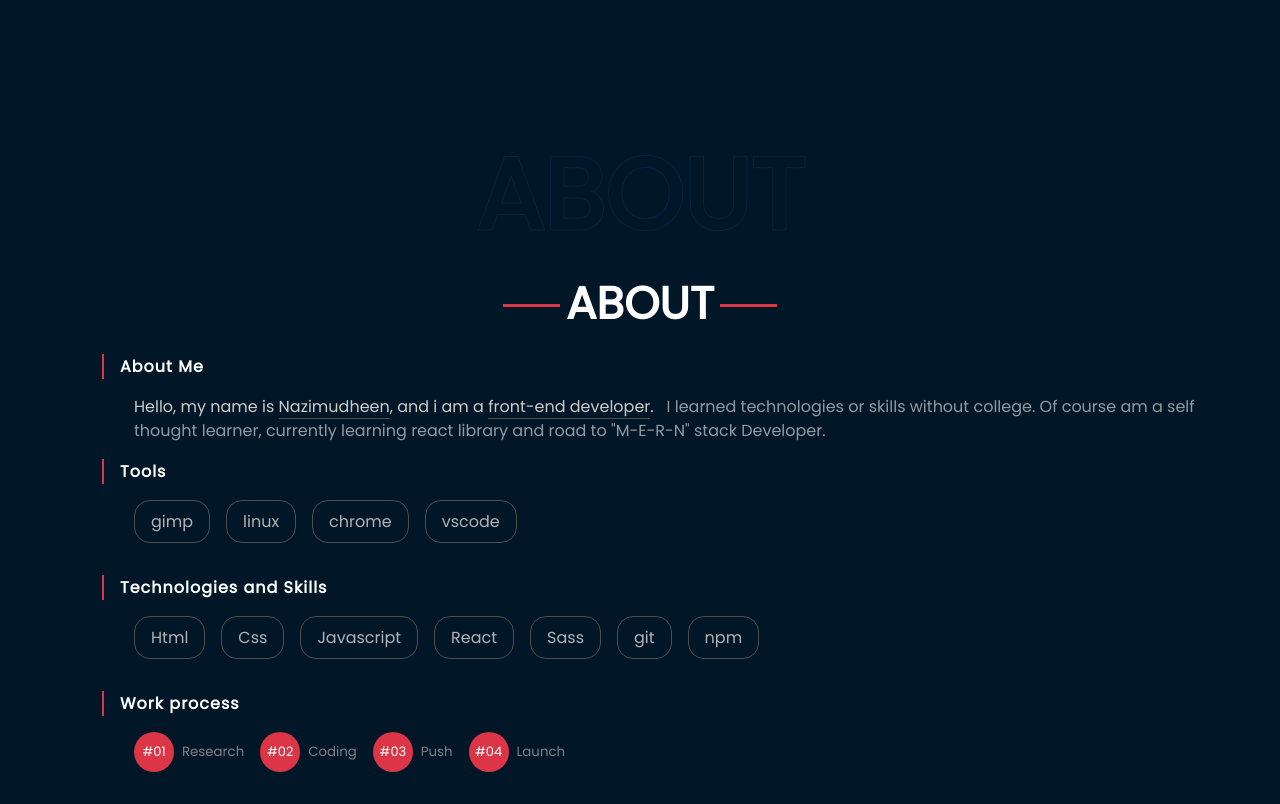
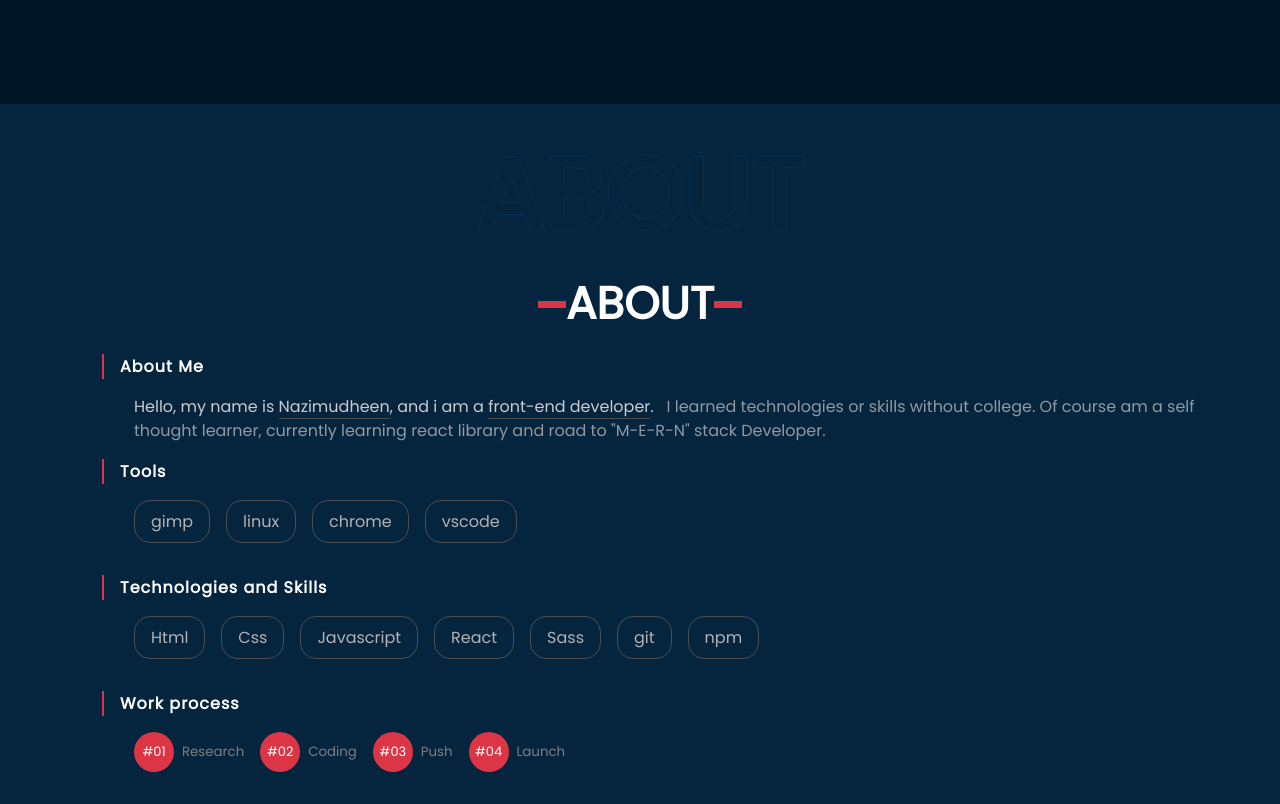
Before and after one commit to NAZIMUDHEEN267/my_portfolio, a React (Create React App) app: page / in a window 1280 px wide. Shown: the part 690-1494 px from the top of the page. Built offline with nearby package versions, Linux system fonts and the light colour scheme.

Commit message:
headline side line changed

```diff
--- a/src/components/About.js
+++ b/src/components/About.js
@@ -1,16 +1,21 @@
 
 export default function About() {
     return (
-        <div className="container width">
+        <div className="about container" id="about">
+            <div className="width">
                 {/* shadow text */}
                 <h1 className="shadow text-center">
                     ABOUT
                 </h1>
 
                 {/* headline text */}
-            <h3 className="headline">
+                <div className="headline">
+                    <span className="left">transparent</span>
+                    <h3>
                         ABOUT
                     </h3>
+                    <span className="right">transparent</span>
+                </div>
 
                 {/* description about container */}
                 <div className="description">
@@ -66,5 +71,6 @@ export default function About() {
                     </article>
                 </div>
             </div>
+        </div>
     )
 }
--- a/src/components/Home.js
+++ b/src/components/Home.js
@@ -7,9 +7,8 @@ import { AiFillGithub, AiOutlineTwitter } from "react-icons/ai";
 
 const Home = function () {
     return (
-        <div className="home width" id="home width">
-
-            {/* home text field */}
+        <div className="home width" id="home">
+                  {/* home text field */}
             <div className="home__text">
                 <h3>Hi There, I'm</h3>
                 <h1>Nazimudheen Ti</h1>
--- a/src/scss/base/_global.scss
+++ b/src/scss/base/_global.scss
@@ -95,27 +95,23 @@ a {
 
 // headline for container
 .headline {
-  position: relative;
-  text-align: center;
-  font-size: fun.convertor(45);
+  display: flex;
+  justify-content: center;
+  align-items: center;
 
-  &::after {
-    content: "";
-    position: absolute;
-    top: 50%;
-    left: 38%;
-    width: 5%;
-    height: 4%;
+  .left {
+    color: transparent;
+    font-size: 0.3rem;
     background-color: var.$crimson;
   }
 
-  &::before {
-    content: "";
-    position: absolute;
-    top: 50%;
-    right: 38%;
-    width: 5%;
-    height: 4%;
+  h3 {
+    font-size: fun.convertor(45);
+  }
+
+  .right {
+    font-size: 0.3rem;
+    color: transparent;
     background-color: var.$crimson;
   }
 }
--- a/src/scss/components/_about.scss
+++ b/src/scss/components/_about.scss
@@ -1,19 +1,28 @@
-
 @use "../helpers/variables" as var;
 @use "../helpers/functions" as fun;
+
+.about {
+  background-color: var.$bg-light;
+
+  h1:first-child {
+    color: var.$bg-light;
+    -webkit-text-stroke: 1px lighten($color: var.$bg-light, $amount: 4);
+  }
 
   .description {
     text-align: left;
     margin-left: 2rem;
 
-    .tools, .skills, .work{
+    .tools,
+    .skills,
+    .work {
       display: flex;
       flex-wrap: wrap;
     }
 
     .border {
       margin: 0 1rem 1rem 0;
-        padding: .5rem 1rem;
+      padding: 0.5rem 1rem;
       color: darken(var.$white, 30);
       border: 1px solid darken(var.$white, 70);
       border-radius: 1rem;
@@ -21,14 +30,13 @@
       &:hover {
         border-color: darken(var.$white, 30);
       }
-
     }
 
     .work li {
       margin: 0 1rem 1rem 0;
 
       span {
-            margin-right: .5rem;
+        margin-right: 0.5rem;
         display: inline-block;
         line-height: 40px;
         text-align: center;
@@ -45,3 +53,4 @@
       }
     }
   }
+}
```
Lines whose indentation alone changed are shown as unchanged.
